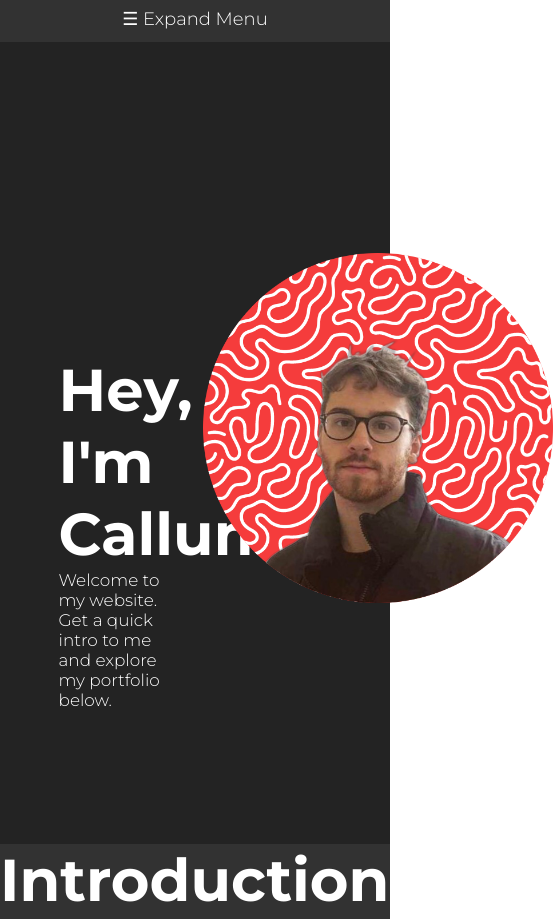
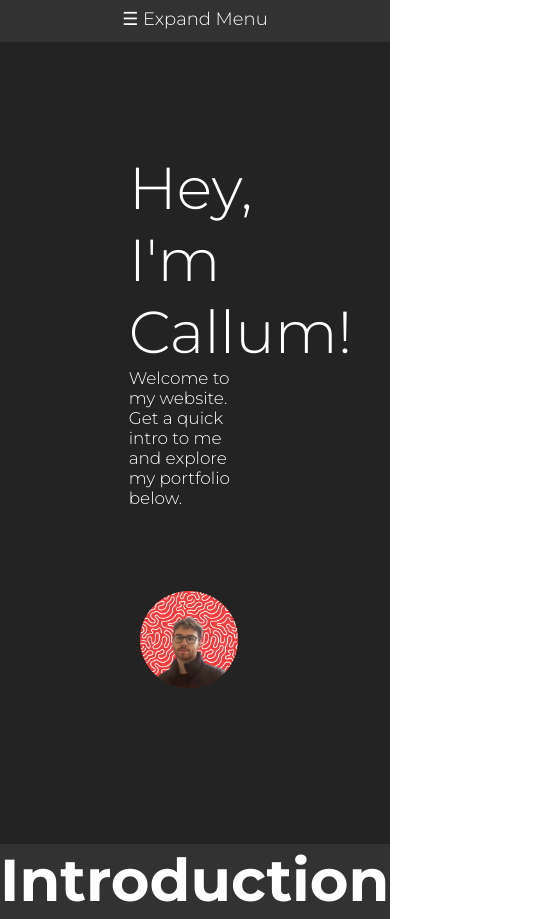
Before and after one commit to Callum-Gilfedder/PortfolioWebsite, a plain HTML site: page index.html in a window 390 px wide. Shown: the top 919 px of the page, 553 px wide, since content can reach past the window. Drawn offline with Linux system fonts and the light colour scheme.

Commit message:
Home page fully responsive and functional

```diff
--- a/index.html
+++ b/index.html
@@ -43,13 +43,13 @@
         </nav>
 
         <div class="page1-container">
-            <div class="page1-container-item">
+            <div class="page1-container-item-1">
                 <h1 class="introh1"> Hey, I'm Callum! </h1>
                 <h2> Welcome to my website. Get a quick intro to me and explore my portfolio below. </h2>
             </div>
 
 
-            <div class="page1-container-item">
+            <div class="page1-container-item-2">
                 <img src="profile-pic (13).png" alt="profile picture">
             </div>
         </div>
@@ -66,6 +66,7 @@
     <!-- Portfolio page -->
     <div class="page" id="portfolio-page">
         <h1> Portfolio </h1>
+        <h2></h2>
     </div>
 
 
--- a/scripts.js
+++ b/scripts.js
@@ -13,6 +13,20 @@ function toggleTheme() {
     };
     let nav = document.getElementById("navbar")
     nav.classList.toggle("nav-light")
+
+    let h1 = document.getElementsByTagName("h1")
+    for (let h1s of h1) {
+        h1s.classList.toggle("h1-light")
+    }
+
+
+    let h2 = document.getElementsByTagName("h2")
+    console.log(h2)
+    for (let h2s of h2) {
+        h2s.classList.toggle("h2-light")
+    }
+
+
 
     if (toggleButton.innerHTML === "Light Mode") {
         toggleButton.innerHTML = "Dark Mode";
@@ -30,17 +44,25 @@ ul.classList.toggle("ul-after")
 let nav = document.getElementById("navbar")
 nav.classList.toggle("nav-after")
 
+
+
+var state = "";
+var count = 0;
+
 function toggleMenu () {
     if (burger.innerHTML == "☰ Expand Menu") {
         burger.innerHTML = "☰ Collapse Menu";
+        state = "open";
+
     } else if (burger.innerHTML = "☰ Collapse Menu") {
         burger.innerHTML = "☰ Expand Menu";
+        state = "closed";
     }
+    ul.classList.toggle("ul-after")
+    nav.classList.toggle("nav-after")
 
-    ul.classList.toggle("ul-after")
+}
 
-    nav.classList.toggle("nav-after")
-}
 
 // Slide to page
 
--- a/styles.css
+++ b/styles.css
@@ -2,10 +2,12 @@
 :root {
     --background-dark-mode:  rgb(35, 35, 35);
     --background-alt-dark-mode: rgb(50, 50, 50);
-    --background-light-mode: #F4F4F2;
-    --background-alt-light-mode: #E8E8E8;
+    --lighter-grey: rgb(89, 89, 89);
+    --background-light-mode: #e4e3e3df;
+    --background-alt-light-mode: #dfdcdc;
     --text-dark-mode: white;
     --text-light-mode: black;
+
   }
 
 
@@ -22,7 +24,11 @@ body {
     gap: 2vw;
 }
 
-.page1-container-item {
+.page1-container-item-1 {
+    width: 50vw;
+}
+
+.page1-container-item-2 {
     width: 50vw;
 }
 
@@ -34,19 +40,19 @@ body {
     margin-block-end: 0em;
     margin-inline-start: 0px;
     margin-inline-end: 0px;
-    font-weight: bold;
+    font-weight: 300;
 
     font-family: 'Montserrat';
     padding-top: 42vh;
     padding-left: 15vw;
 
     font-size: 7vh;
-    color: white;
+    color: var(--text-dark-mode);
     width: 45vw;
 }
 
 img {
-    width: 350px;
+    width: 25vw;
     height: auto;
     padding-top: 30vh;
 
@@ -66,6 +72,10 @@ h1 {
     color: white;
     width: 30vw;
 
+}
+
+.h1-light {
+    color: var(--lighter-grey)
 }
 
 h2 {
@@ -89,6 +99,10 @@ h2 {
     padding-left: 15vw;
 
 
+}
+
+.h2-light {
+    color: var(--lighter-grey);
 }
 
 
@@ -174,6 +188,10 @@ li:hover {
 
 @media only screen and (max-width: 600px) {
 
+    img {
+        margin-top: 20vh;
+    }
+
 
     .nav-after {
         height: 5vh;
@@ -237,8 +255,84 @@ li:hover {
         margin-top: 1vh;
         margin-bottom: 0vh;
 
-
+    }
+    .page1-container-item-2 {
+        width: 100vw;
     }
 
 
 }
+
+@media only screen and (max-width: 1400px) {
+
+    img {
+        padding-left: 36vw;
+        padding-top: 0vh;
+        padding-bottom: 10vh;
+    }
+
+    .introh1 {
+        /* Setting shadow dom to 0 */
+        display: block;
+        font-size: 2em;
+        margin-block-start: 0em;
+        margin-block-end: 0em;
+        margin-inline-start: 0px;
+        margin-inline-end: 0px;
+        font-weight: 300;
+
+        font-family: 'Montserrat';
+        padding-top: 18vh;
+        padding-left: 33vw;
+
+        font-size: 7vh;
+        color: var(--text-dark-mode);
+        width: 45vw;
+    }
+
+    h2 {
+        font-weight: 300;
+        font-family: 'Montserrat';
+        padding-top: 0vh;
+        margin-top: 0vh;
+        font-size: 2vh;
+        color: white;
+        align-items: left;
+        width: 30vw;
+        margin-right: 0px;
+        margin-bottom: 0px;
+        /* setting these to zero from shadow dom */
+        margin-block-start: 0.0em;
+        margin-block-end: 0.0em;
+        margin-inline-start: 0px;
+        margin-inline-end: 0px;
+        display: block;
+
+        padding-left: 33vw;
+    }
+
+    .page1-container {
+        display: block;
+    }
+
+    .page1-container-item-1 {
+        height: 50vh;
+        width: 100vw;
+    }
+
+    .page1-container-item-2 {
+        width: 100vw;
+        height: 50vh;
+    }
+
+
+
+
+
+
+
+
+
+
+
+}
```
Also changed, not shown: 1 other file.
